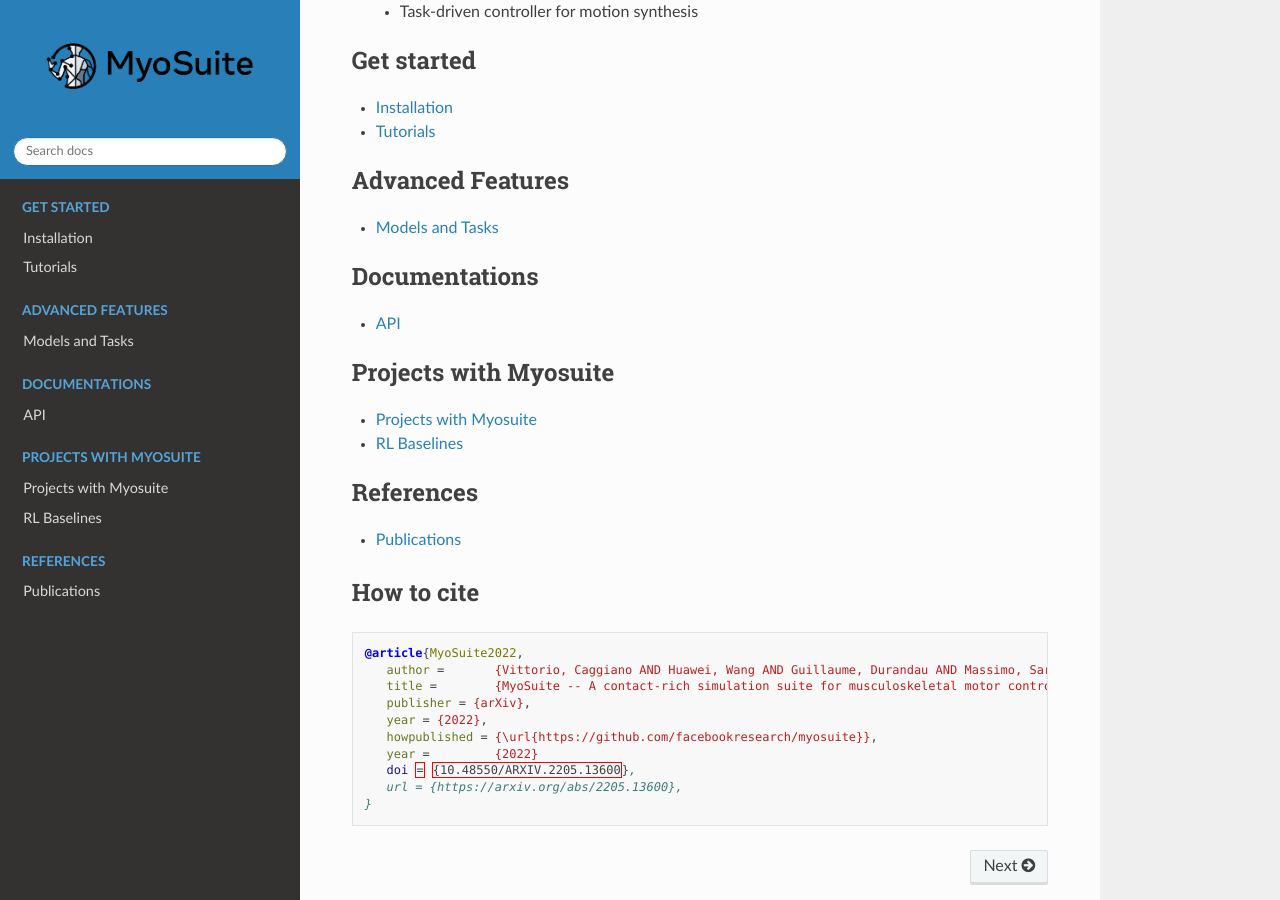
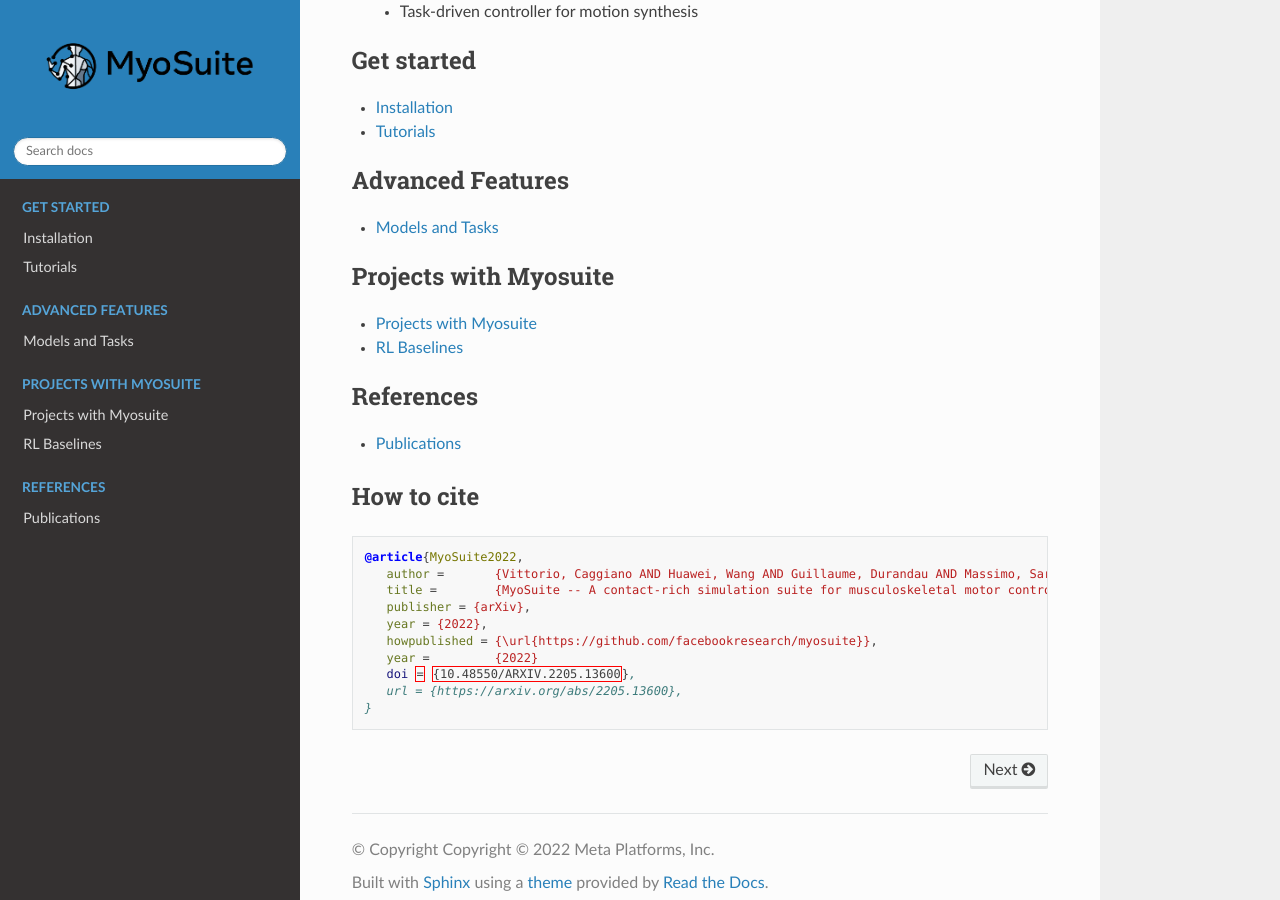
Before and after one commit to MyoHub/myosuite, a Sphinx documentation site: the page built from docs/source/index.rst, in a window 1280 px wide and 900 px high, scrolled down 611 px. Built offline with Sphinx 7.4.7 and the Read the Docs theme 2.0.0, drawn with Linux system fonts in a browser that asks for light colours.

Commit message:
clean up unresolved api and documentation sections

```diff
--- a/docs/source/api.rst
+++ /dev/null
@@ -1,6 +0,0 @@
-API
-==========================================
-
-.. _documentations:
-
-To be developed
--- a/docs/source/index.rst
+++ b/docs/source/index.rst
@@ -37,12 +37,6 @@ Main features
 
 .. toctree::
    :maxdepth: 1
-   :caption: Documentations
-
-   api
-
-.. toctree::
-   :maxdepth: 1
    :caption: Projects with Myosuite
 
    projects
```
